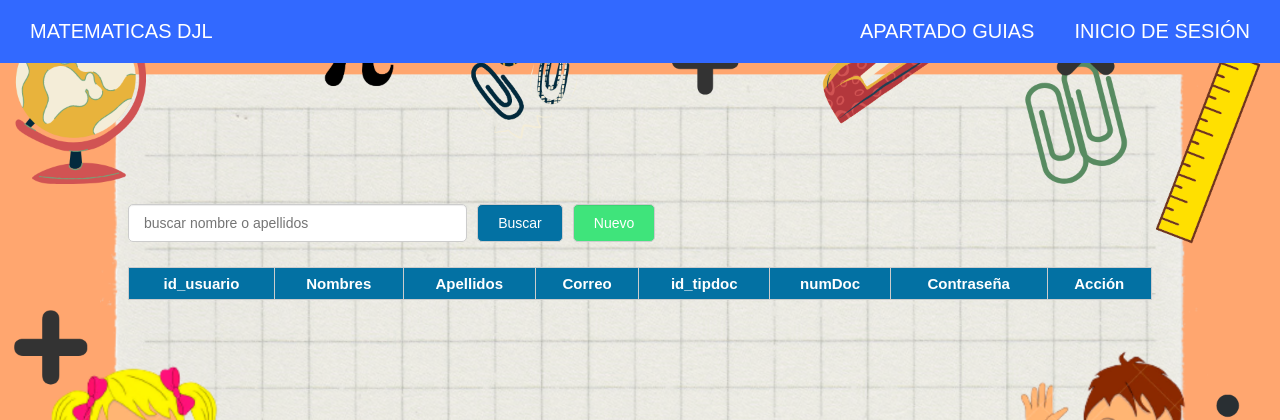
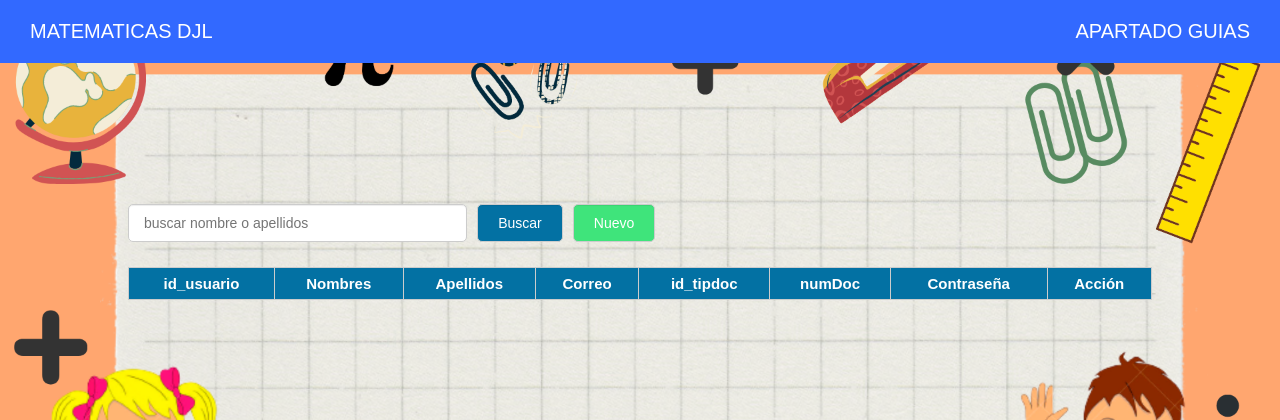
Before and after one commit to Diego8541265/matematicaDJL, a PHP site: page /Control_registro.php in a window 1280 px wide. Shown: the top 420 px of the page. Run offline with PHP 8.4, Linux system fonts and the light colour scheme; data that the repository does not hold is empty.

Commit message:
rtyryutryujytyu

```diff
--- a/Control_registro.php
+++ b/Control_registro.php
@@ -44,7 +44,6 @@ $resultado=$select_buscar->fetchAll();
 
         <nav class="navbar">
             <a href="Apartado_Guias.html">Apartado Guias</a>
-            <a href="inicio_sesion.php">Inicio de sesión</a>
         </nav>
         </div>
 <!--tomado de : https://www.youtube.com/watch?v=Fc9X9xs4vgQ  -->
```
